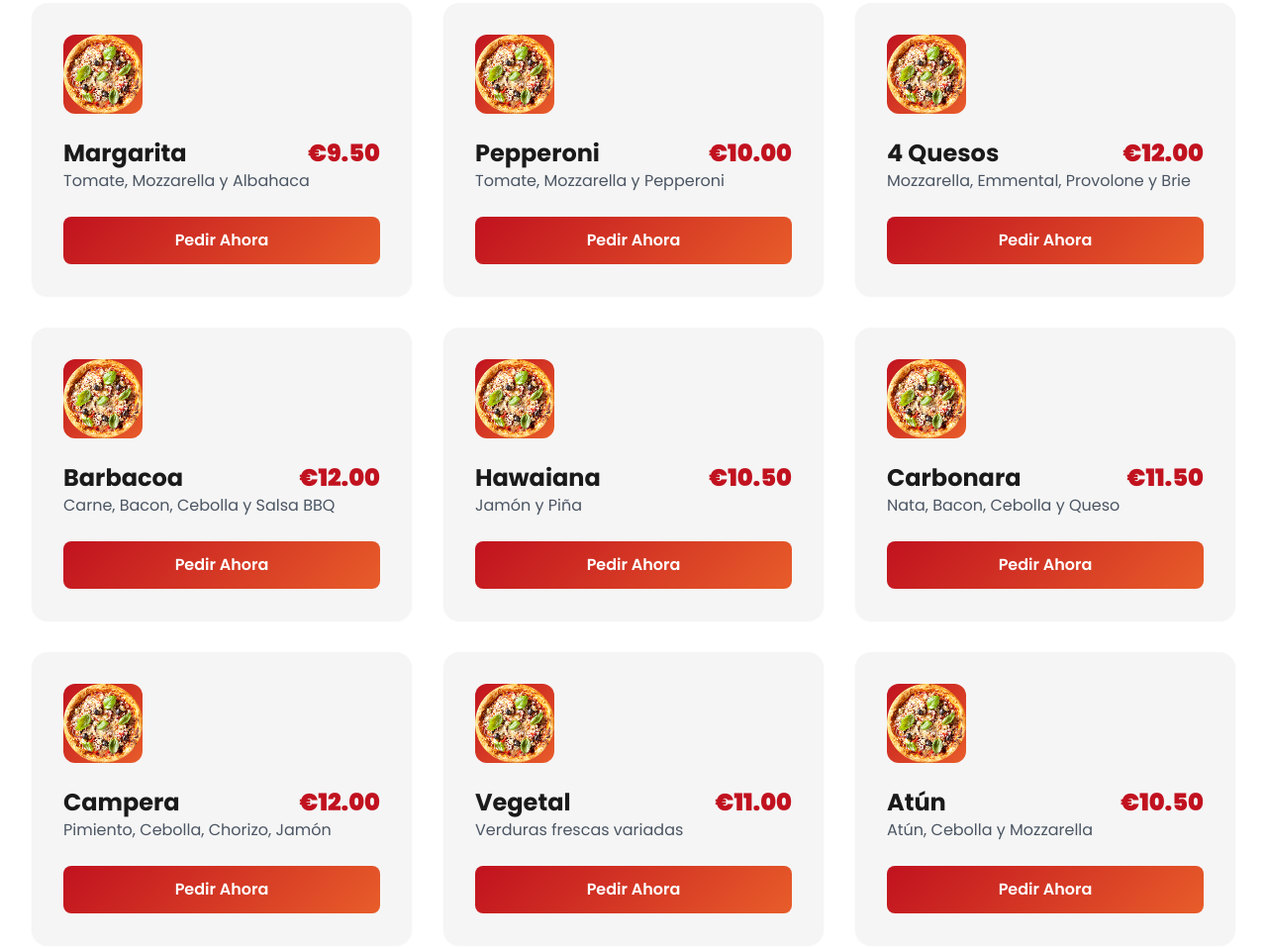
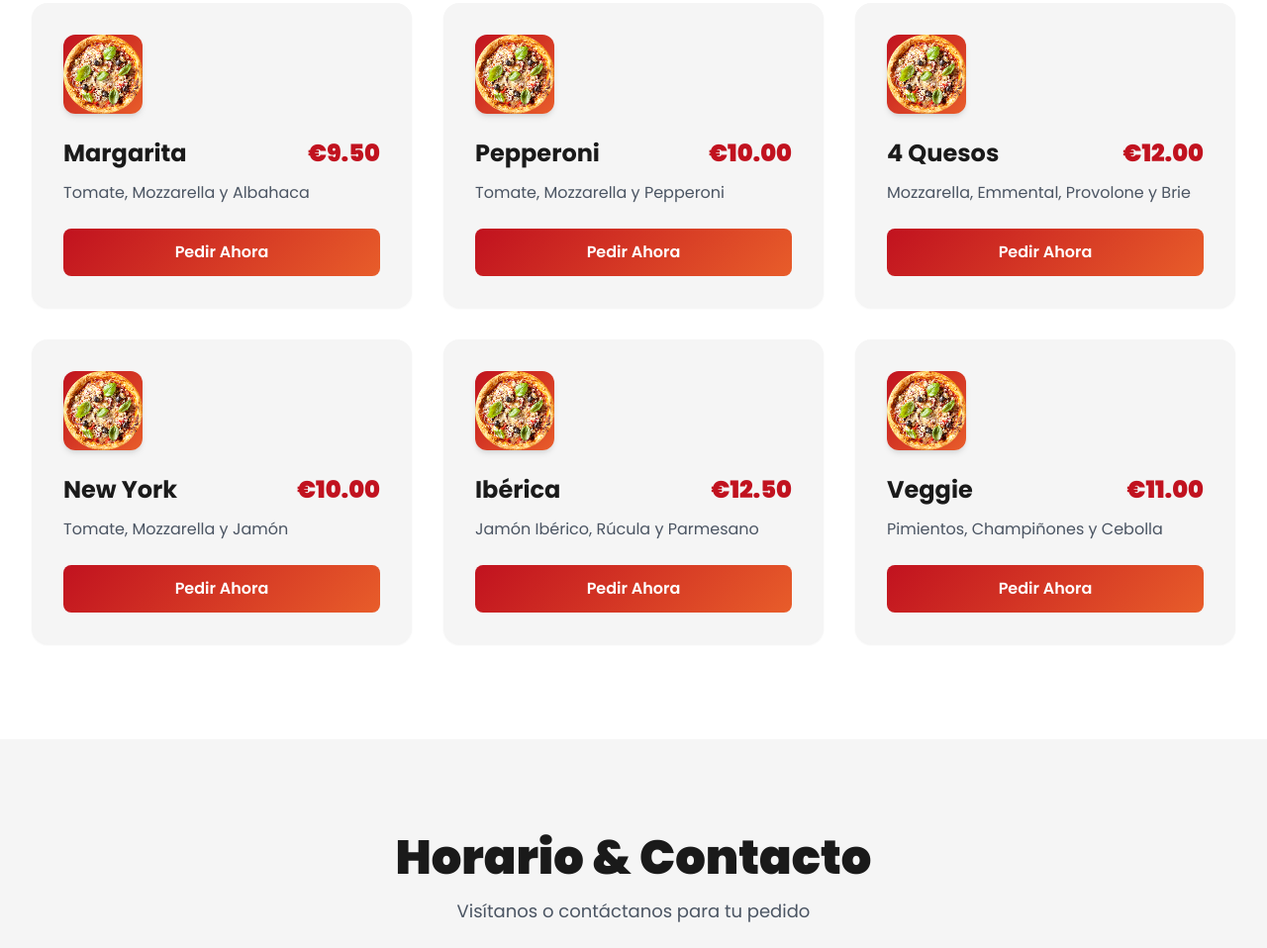
Before and after one commit to sachinx23/BestPizza, a plain HTML site: page index.html in a window 1280 px wide. Shown: the part 1729-2687 px from the top of the page at 99% size. Drawn offline with nearby package versions, Linux system fonts and the light colour scheme.

Commit message:
Update index.html

```diff
--- a/index.html
+++ b/index.html
@@ -94,8 +94,7 @@
                         <svg class="w-5 h-5" fill="currentColor" viewBox="0 0 20 20">
                             <path
                                 d="M2 3a1 1 0 011-1h2.153a1 1 0 01.986.836l.74 4.435a1 1 0 01-.54 1.06l-1.548.773a11.037 11.037 0 006.105 6.105l.774-1.548a1 1 0 011.059-.54l4.435.74a1 1 0 01.836.986V17a1 1 0 01-1 1h-2C7.82 18 2 12.18 2 5V3z" />
-                        </svg> Llamar </a>
-                </div> <!-- Mobile Menu Button --> <button id="mobileMenuBtn"
+                        </svg> Llamar </a> </div> <!-- Mobile Menu Button --> <button id="mobileMenuBtn"
                     class="md:hidden p-2 rounded-lg hover:bg-brand-light dark:hover:bg-gray-700"> <svg
                         class="w-6 h-6 text-brand-dark dark:text-gray-300" fill="none" stroke="currentColor"
                         viewBox="0 0 24 24">
@@ -211,8 +210,7 @@
                             d="M2 3a1 1 0 011-1h2.153a1 1 0 01.986.836l.74 4.435a1 1 0 01-.54 1.06l-1.548.773a11.037 11.037 0 006.105 6.105l.774-1.548a1 1 0 011.059-.54l4.435.74a1 1 0 01.836.986V17a1 1 0 01-1 1h-2C7.82 18 2 12.18 2 5V3z" />
                     </svg> Pedir Ahora </a> <a href="#menu"
                     class="bg-white text-brand-dark px-10 py-4 rounded-lg text-lg font-semibold hover:shadow-2xl hover:scale-105 transition-all">
-                    Explorar Menú </a>
-            </div>
+                    Explorar Menú </a> </div>
         </div>
     </section> <!-- Added professional "Why Choose Us" section -->
     <section class="py-24 bg-brand-light dark:bg-gray-900">
@@ -230,8 +228,7 @@
                             <path fill-rule="evenodd"
                                 d="M6.267 3.455a3.066 3.066 0 001.745-2.77 3.066 3.066 0 00-3.58 3.03A6.124 6.124 0 001.5 12.75a6 6 0 006 6h.75a.75.75 0 000-1.5h-.75a4.5 4.5 0 010-9h2.25a4.5 4.5 0 010 9h-.75a.75.75 0 000 1.5h.75a6 6 0 006-6 6.124 6.124 0 00-1.433-4.065A3.066 3.066 0 0016.588.97a3.066 3.066 0 00-1.745 2.77 3.066 3.066 0 01-3.58 3.03 6.124 6.124 0 00-1.996-4.315z"
                                 clip-rule="evenodd" />
-                        </svg>
-                    </div>
+                        </svg> </div>
                     <h3 class="text-2xl font-bold text-brand-dark dark:text-white mb-3">Ingredientes Frescos</h3>
                     <p class="text-gray-600 dark:text-gray-400 leading-relaxed"> Seleccionamos cada ingrediente con
                         cuidado, utilizando proveedores locales de confianza para garantizar la máxima calidad. </p>
@@ -241,8 +238,7 @@
                         <svg class="w-8 h-8 text-white" fill="currentColor" viewBox="0 0 20 20">
                             <path
                                 d="M10.894 2.553a1 1 0 00-1.788 0l-7 14a1 1 0 001.169 1.409l5.951-1.243 5.753 1.243a1 1 0 001.142-1.409l-7-14z" />
-                        </svg>
-                    </div>
+                        </svg> </div>
                     <h3 class="text-2xl font-bold text-brand-dark dark:text-white mb-3">Recetas Auténticas</h3>
                     <p class="text-gray-600 dark:text-gray-400 leading-relaxed"> Combinamos técnicas italianas
                         tradicionales con creatividad local para ofrecer pizzas únicas y memorables. </p>
@@ -253,8 +249,7 @@
                             <path fill-rule="evenodd"
                                 d="M6 2a1 1 0 00-1 1v1H4a2 2 0 00-2 2v10a2 2 0 002 2h12a2 2 0 002-2V6a2 2 0 00-2-2h-1V3a1 1 0 10-2 0v1H7V3a1 1 0 00-1-1zm0 5a1 1 0 000 2h8a1 1 0 100-2H6z"
                                 clip-rule="evenodd" />
-                        </svg>
-                    </div>
+                        </svg> </div>
                     <h3 class="text-2xl font-bold text-brand-dark dark:text-white mb-3">Entregas Rápidas</h3>
                     <p class="text-gray-600 dark:text-gray-400 leading-relaxed"> Preparamos cada pizza al momento y la
                         entregamos caliente. Puntualidad y eficiencia garantizadas. </p>
@@ -264,157 +259,99 @@
     </section> <!-- Refined menu section with better card design and spacing -->
     <section id="menu" class="py-24 bg-white dark:bg-brand-dark">
         <div class="max-w-7xl mx-auto px-4 sm:px-6 lg:px-8">
-
             <div class="text-center mb-20">
-                <h2 class="text-4xl md:text-5xl font-black text-brand-dark dark:text-white mb-4">
-                    Nuestro Menú
-                </h2>
-                <p class="text-lg text-gray-600 dark:text-gray-400">
-                    Pizzas artesanales con ingredientes frescos seleccionados
-                </p>
+                <h2 class="text-4xl md:text-5xl font-black text-brand-dark dark:text-white mb-4"> Nuestro Menú </h2>
+                <p class="text-lg text-gray-600 dark:text-gray-400">Pizzas artesanales con ingredientes frescos
+                    seleccionados</p>
             </div>
-
             <div class="grid grid-cols-1 md:grid-cols-2 lg:grid-cols-3 gap-8">
-
-                <!-- 🍕 MARGARITA -->
-                <div class="bg-brand-light dark:bg-gray-800 rounded-2xl p-8 shadow-sm hover:shadow-xl transition-all">
+                <!-- Updated menu cards with refined styling and better typography -->
+                <div
+                    class="bg-brand-light dark:bg-gray-800 rounded-2xl p-8 shadow-sm hover:shadow-xl hover:-translate-y-1 transition-all">
                     <div
-                        class="w-20 h-20 gradient-brand rounded-xl flex items-center justify-center mb-6 overflow-hidden">
-                        <img src="images/f3.png" class="w-full h-full object-cover">
+                        class="w-20 h-20 gradient-brand rounded-xl flex items-center justify-center mb-6 shadow-md overflow-hidden">
+                        <img src="images/f3.png" alt="Margarita Pizza" class="w-full h-full object-cover"> </div>
+                    <div class="flex justify-between items-start mb-3">
+                        <h3 class="text-2xl font-bold text-brand-dark dark:text-white">Margarita</h3> <span
+                            class="text-2xl font-black text-brand-red">€9.50</span>
                     </div>
-                    <div class="flex justify-between">
-                        <h3 class="text-2xl font-bold text-brand-dark dark:text-white">Margarita</h3>
-                        <span class="text-2xl font-black text-brand-red">€9.50</span>
+                    <p class="text-gray-600 dark:text-gray-400 mb-6">Tomate, Mozzarella y Albahaca</p> <button
+                        onclick="window.location.href='tel:946413918'"
+                        class="w-full gradient-brand text-white py-3 rounded-lg font-semibold hover:shadow-lg transition-all">
+                        Pedir Ahora </button>
+                </div>
+                <div
+                    class="bg-brand-light dark:bg-gray-800 rounded-2xl p-8 shadow-sm hover:shadow-xl hover:-translate-y-1 transition-all">
+                    <div
+                        class="w-20 h-20 gradient-brand rounded-xl flex items-center justify-center mb-6 shadow-md overflow-hidden">
+                        <img src="images/f3.png" alt="Pepperoni Pizza" class="w-full h-full object-cover"> </div>
+                    <div class="flex justify-between items-start mb-3">
+                        <h3 class="text-2xl font-bold text-brand-dark dark:text-white">Pepperoni</h3> <span
+                            class="text-2xl font-black text-brand-red">€10.00</span>
                     </div>
-                    <p class="text-gray-600 dark:text-gray-400 mb-6">Tomate, Mozzarella y Albahaca</p>
-                    <button onclick="window.location.href='tel:946413918'"
-                        class="w-full gradient-brand text-white py-3 rounded-lg font-semibold">Pedir Ahora</button>
+                    <p class="text-gray-600 dark:text-gray-400 mb-6">Tomate, Mozzarella y Pepperoni</p> <button
+                        onclick="window.location.href='tel:946413918'"
+                        class="w-full gradient-brand text-white py-3 rounded-lg font-semibold hover:shadow-lg transition-all">
+                        Pedir Ahora </button>
                 </div>
-
-                <!-- 🍕 PEPPERONI -->
-                <div class="bg-brand-light dark:bg-gray-800 rounded-2xl p-8 shadow-sm hover:shadow-xl transition-all">
+                <div
+                    class="bg-brand-light dark:bg-gray-800 rounded-2xl p-8 shadow-sm hover:shadow-xl hover:-translate-y-1 transition-all">
                     <div
-                        class="w-20 h-20 gradient-brand rounded-xl flex items-center justify-center mb-6 overflow-hidden">
-                        <img src="images/f3.png" class="w-full h-full object-cover">
+                        class="w-20 h-20 gradient-brand rounded-xl flex items-center justify-center mb-6 shadow-md overflow-hidden">
+                        <img src="images/f3.png" alt="4 Quesos Pizza" class="w-full h-full object-cover"> </div>
+                    <div class="flex justify-between items-start mb-3">
+                        <h3 class="text-2xl font-bold text-brand-dark dark:text-white">4 Quesos</h3> <span
+                            class="text-2xl font-black text-brand-red">€12.00</span>
                     </div>
-                    <div class="flex justify-between">
-                        <h3 class="text-2xl font-bold text-brand-dark dark:text-white">Pepperoni</h3>
-                        <span class="text-2xl font-black text-brand-red">€10.00</span>
+                    <p class="text-gray-600 dark:text-gray-400 mb-6">Mozzarella, Emmental, Provolone y Brie</p> <button
+                        onclick="window.location.href='tel:946413918'"
+                        class="w-full gradient-brand text-white py-3 rounded-lg font-semibold hover:shadow-lg transition-all">
+                        Pedir Ahora </button>
+                </div>
+                <div
+                    class="bg-brand-light dark:bg-gray-800 rounded-2xl p-8 shadow-sm hover:shadow-xl hover:-translate-y-1 transition-all">
+                    <div
+                        class="w-20 h-20 gradient-brand rounded-xl flex items-center justify-center mb-6 shadow-md overflow-hidden">
+                        <img src="images/f3.png" alt="New York Pizza" class="w-full h-full object-cover"> </div>
+                    <div class="flex justify-between items-start mb-3">
+                        <h3 class="text-2xl font-bold text-brand-dark dark:text-white">New York</h3> <span
+                            class="text-2xl font-black text-brand-red">€10.00</span>
                     </div>
-                    <p class="text-gray-600 dark:text-gray-400 mb-6">Tomate, Mozzarella y Pepperoni</p>
-                    <button onclick="window.location.href='tel:946413918'"
-                        class="w-full gradient-brand text-white py-3 rounded-lg font-semibold">Pedir Ahora</button>
+                    <p class="text-gray-600 dark:text-gray-400 mb-6">Tomate, Mozzarella y Jamón</p> <button
+                        onclick="window.location.href='tel:946413918'"
+                        class="w-full gradient-brand text-white py-3 rounded-lg font-semibold hover:shadow-lg transition-all">
+                        Pedir Ahora </button>
                 </div>
-
-                <!-- 🍕 4 QUESOS -->
-                <div class="bg-brand-light dark:bg-gray-800 rounded-2xl p-8 shadow-sm hover:shadow-xl transition-all">
+                <div
+                    class="bg-brand-light dark:bg-gray-800 rounded-2xl p-8 shadow-sm hover:shadow-xl hover:-translate-y-1 transition-all">
                     <div
-                        class="w-20 h-20 gradient-brand rounded-xl flex items-center justify-center mb-6 overflow-hidden">
-                        <img src="images/f3.png" class="w-full h-full object-cover">
+                        class="w-20 h-20 gradient-brand rounded-xl flex items-center justify-center mb-6 shadow-md overflow-hidden">
+                        <img src="images/f3.png" alt="Ibérica Pizza" class="w-full h-full object-cover"> </div>
+                    <div class="flex justify-between items-start mb-3">
+                        <h3 class="text-2xl font-bold text-brand-dark dark:text-white">Ibérica</h3> <span
+                            class="text-2xl font-black text-brand-red">€12.50</span>
                     </div>
-                    <div class="flex justify-between">
-                        <h3 class="text-2xl font-bold text-brand-dark dark:text-white">4 Quesos</h3>
-                        <span class="text-2xl font-black text-brand-red">€12.00</span>
+                    <p class="text-gray-600 dark:text-gray-400 mb-6">Jamón Ibérico, Rúcula y Parmesano</p> <button
+                        onclick="window.location.href='tel:946413918'"
+                        class="w-full gradient-brand text-white py-3 rounded-lg font-semibold hover:shadow-lg transition-all">
+                        Pedir Ahora </button>
+                </div>
+                <div
+                    class="bg-brand-light dark:bg-gray-800 rounded-2xl p-8 shadow-sm hover:shadow-xl hover:-translate-y-1 transition-all">
+                    <div
+                        class="w-20 h-20 gradient-brand rounded-xl flex items-center justify-center mb-6 shadow-md overflow-hidden">
+                        <img src="images/f3.png" alt="Veggie Pizza" class="w-full h-full object-cover"> </div>
+                    <div class="flex justify-between items-start mb-3">
+                        <h3 class="text-2xl font-bold text-brand-dark dark:text-white">Veggie</h3> <span
+                            class="text-2xl font-black text-brand-red">€11.00</span>
                     </div>
-                    <p class="text-gray-600 dark:text-gray-400 mb-6">Mozzarella, Emmental, Provolone y Brie</p>
-                    <button onclick="window.location.href='tel:946413918'"
-                        class="w-full gradient-brand text-white py-3 rounded-lg font-semibold">Pedir Ahora</button>
+                    <p class="text-gray-600 dark:text-gray-400 mb-6">Pimientos, Champiñones y Cebolla</p> <button
+                        onclick="window.location.href='tel:946413918'"
+                        class="w-full gradient-brand text-white py-3 rounded-lg font-semibold hover:shadow-lg transition-all">
+                        Pedir Ahora </button>
                 </div>
-
-                <!-- 🍕 BARBACOA -->
-                <div class="bg-brand-light dark:bg-gray-800 rounded-2xl p-8 shadow-sm hover:shadow-xl transition-all">
-                    <div
-                        class="w-20 h-20 gradient-brand rounded-xl flex items-center justify-center mb-6 overflow-hidden">
-                        <img src="images/f3.png" class="w-full h-full object-cover">
-                    </div>
-                    <div class="flex justify-between">
-                        <h3 class="text-2xl font-bold text-brand-dark dark:text-white">Barbacoa</h3>
-                        <span class="text-2xl font-black text-brand-red">€12.00</span>
-                    </div>
-                    <p class="text-gray-600 dark:text-gray-400 mb-6">Carne, Bacon, Cebolla y Salsa BBQ</p>
-                    <button onclick="window.location.href='tel:946413918'"
-                        class="w-full gradient-brand text-white py-3 rounded-lg font-semibold">Pedir Ahora</button>
-                </div>
-
-                <!-- 🍕 HAWAIANA -->
-                <div class="bg-brand-light dark:bg-gray-800 rounded-2xl p-8 shadow-sm hover:shadow-xl transition-all">
-                    <div
-                        class="w-20 h-20 gradient-brand rounded-xl flex items-center justify-center mb-6 overflow-hidden">
-                        <img src="images/f3.png" class="w-full h-full object-cover">
-                    </div>
-                    <div class="flex justify-between">
-                        <h3 class="text-2xl font-bold text-brand-dark dark:text-white">Hawaiana</h3>
-                        <span class="text-2xl font-black text-brand-red">€10.50</span>
-                    </div>
-                    <p class="text-gray-600 dark:text-gray-400 mb-6">Jamón y Piña</p>
-                    <button onclick="window.location.href='tel:946413918'"
-                        class="w-full gradient-brand text-white py-3 rounded-lg font-semibold">Pedir Ahora</button>
-                </div>
-
-                <!-- 🍕 CARBONARA -->
-                <div class="bg-brand-light dark:bg-gray-800 rounded-2xl p-8 shadow-sm hover:shadow-xl transition-all">
-                    <div
-                        class="w-20 h-20 gradient-brand rounded-xl flex items-center justify-center mb-6 overflow-hidden">
-                        <img src="images/f3.png" class="w-full h-full object-cover">
-                    </div>
-                    <div class="flex justify-between">
-                        <h3 class="text-2xl font-bold text-brand-dark dark:text-white">Carbonara</h3>
-                        <span class="text-2xl font-black text-brand-red">€11.50</span>
-                    </div>
-                    <p class="text-gray-600 dark:text-gray-400 mb-6">Nata, Bacon, Cebolla y Queso</p>
-                    <button onclick="window.location.href='tel:946413918'"
-                        class="w-full gradient-brand text-white py-3 rounded-lg font-semibold">Pedir Ahora</button>
-                </div>
-
-                <!-- 🍕 CAMPERA -->
-                <div class="bg-brand-light dark:bg-gray-800 rounded-2xl p-8 shadow-sm hover:shadow-xl transition-all">
-                    <div
-                        class="w-20 h-20 gradient-brand rounded-xl flex items-center justify-center mb-6 overflow-hidden">
-                        <img src="images/f3.png" class="w-full h-full object-cover">
-                    </div>
-                    <div class="flex justify-between">
-                        <h3 class="text-2xl font-bold text-brand-dark dark:text-white">Campera</h3>
-                        <span class="text-2xl font-black text-brand-red">€12.00</span>
-                    </div>
-                    <p class="text-gray-600 dark:text-gray-400 mb-6">Pimiento, Cebolla, Chorizo, Jamón</p>
-                    <button onclick="window.location.href='tel:946413918'"
-                        class="w-full gradient-brand text-white py-3 rounded-lg font-semibold">Pedir Ahora</button>
-                </div>
-
-                <!-- 🍕 VEGETAL -->
-                <div class="bg-brand-light dark:bg-gray-800 rounded-2xl p-8 shadow-sm hover:shadow-xl transition-all">
-                    <div
-                        class="w-20 h-20 gradient-brand rounded-xl flex items-center justify-center mb-6 overflow-hidden">
-                        <img src="images/f3.png" class="w-full h-full object-cover">
-                    </div>
-                    <div class="flex justify-between">
-                        <h3 class="text-2xl font-bold text-brand-dark dark:text-white">Vegetal</h3>
-                        <span class="text-2xl font-black text-brand-red">€11.00</span>
-                    </div>
-                    <p class="text-gray-600 dark:text-gray-400 mb-6">Verduras frescas variadas</p>
-                    <button onclick="window.location.href='tel:946413918'"
-                        class="w-full gradient-brand text-white py-3 rounded-lg font-semibold">Pedir Ahora</button>
-                </div>
-
-                <!-- 🍕 ATÚN -->
-                <div class="bg-brand-light dark:bg-gray-800 rounded-2xl p-8 shadow-sm hover:shadow-xl transition-all">
-                    <div
-                        class="w-20 h-20 gradient-brand rounded-xl flex items-center justify-center mb-6 overflow-hidden">
-                        <img src="images/f3.png" class="w-full h-full object-cover">
-                    </div>
-                    <div class="flex justify-between">
-                        <h3 class="text-2xl font-bold text-brand-dark dark:text-white">Atún</h3>
-                        <span class="text-2xl font-black text-brand-red">€10.50</span>
-                    </div>
-                    <p class="text-gray-600 dark:text-gray-400 mb-6">Atún, Cebolla y Mozzarella</p>
-                    <button onclick="window.location.href='tel:946413918'"
-                        class="w-full gradient-brand text-white py-3 rounded-lg font-semibold">Pedir Ahora</button>
-                </div>
-
             </div>
         </div>
-    </section>
-
     </section> <!-- Enhanced horario section with better layout and professional styling -->
     <section id="horario" class="py-24 bg-brand-light dark:bg-gray-900">
         <div class="max-w-7xl mx-auto px-4 sm:px-6 lg:px-8">
@@ -431,8 +368,7 @@
                                 <path fill-rule="evenodd"
                                     d="M10 18a8 8 0 100-16 8 8 0 000 16zm1-12a1 1 0 10-2 0v4a1 1 0 00.293.707l2.828 2.829a1 1 0 101.415-1.415L11 9.586V6z"
                                     clip-rule="evenodd" />
-                            </svg>
-                        </div>
+                            </svg> </div>
                         <h3 class="text-3xl font-bold text-brand-dark dark:text-white">Horario de Atención</h3>
                     </div>
                     <div class="space-y-5">
@@ -473,8 +409,7 @@
                                     <path fill-rule="evenodd"
                                         d="M5.05 4.05a7 7 0 119.9 9.9L10 18.9l-4.95-4.95a7 7 0 010-9.9zM10 11a2 2 0 100-4 2 2 0 000 4z"
                                         clip-rule="evenodd" />
-                                </svg>
-                            </div>
+                                </svg> </div>
                             <div>
                                 <h4 class="text-xl font-bold text-brand-dark dark:text-white mb-2">Ubicación</h4>
                                 <p class="text-gray-600 dark:text-gray-400 mb-3 font-medium"> Calle Henao 27<br> Bilbao,
@@ -492,8 +427,7 @@
                                 <svg class="w-7 h-7 text-white" fill="currentColor" viewBox="0 0 20 20">
                                     <path
                                         d="M2 3a1 1 0 011-1h2.153a1 1 0 01.986.836l.74 4.435a1 1 0 01-.54 1.06l-1.548.773a11.037 11.037 0 006.105 6.105l.774-1.548a1 1 0 011.059-.54l4.435.74a1 1 0 01.836.986V17a1 1 0 01-1 1h-2C7.82 18 2 12.18 2 5V3z" />
-                                </svg>
-                            </div>
+                                </svg> </div>
                             <div>
                                 <h4 class="text-xl font-bold text-brand-dark dark:text-white mb-2">Teléfono</h4> <a
                                     href="tel:946413918"
@@ -509,8 +443,7 @@
                                 <svg class="w-7 h-7 text-white" fill="currentColor" viewBox="0 0 20 20">
                                     <path d="M2.003 5.884L10 9.882l7.997-3.998A2 2 0 0016 4H4a2 2 0 00-1.997 1.884z" />
                                     <path d="M18 8.118l-8 4-8-4V14a2 2 0 002 2h12a2 2 0 002-2V8.118z" />
-                                </svg>
-                            </div>
+                                </svg> </div>
                             <div>
                                 <h4 class="text-xl font-bold text-brand-dark dark:text-white mb-2">Email</h4> <a
                                     href="mailto:bestpizza27@gmail.com"
```
